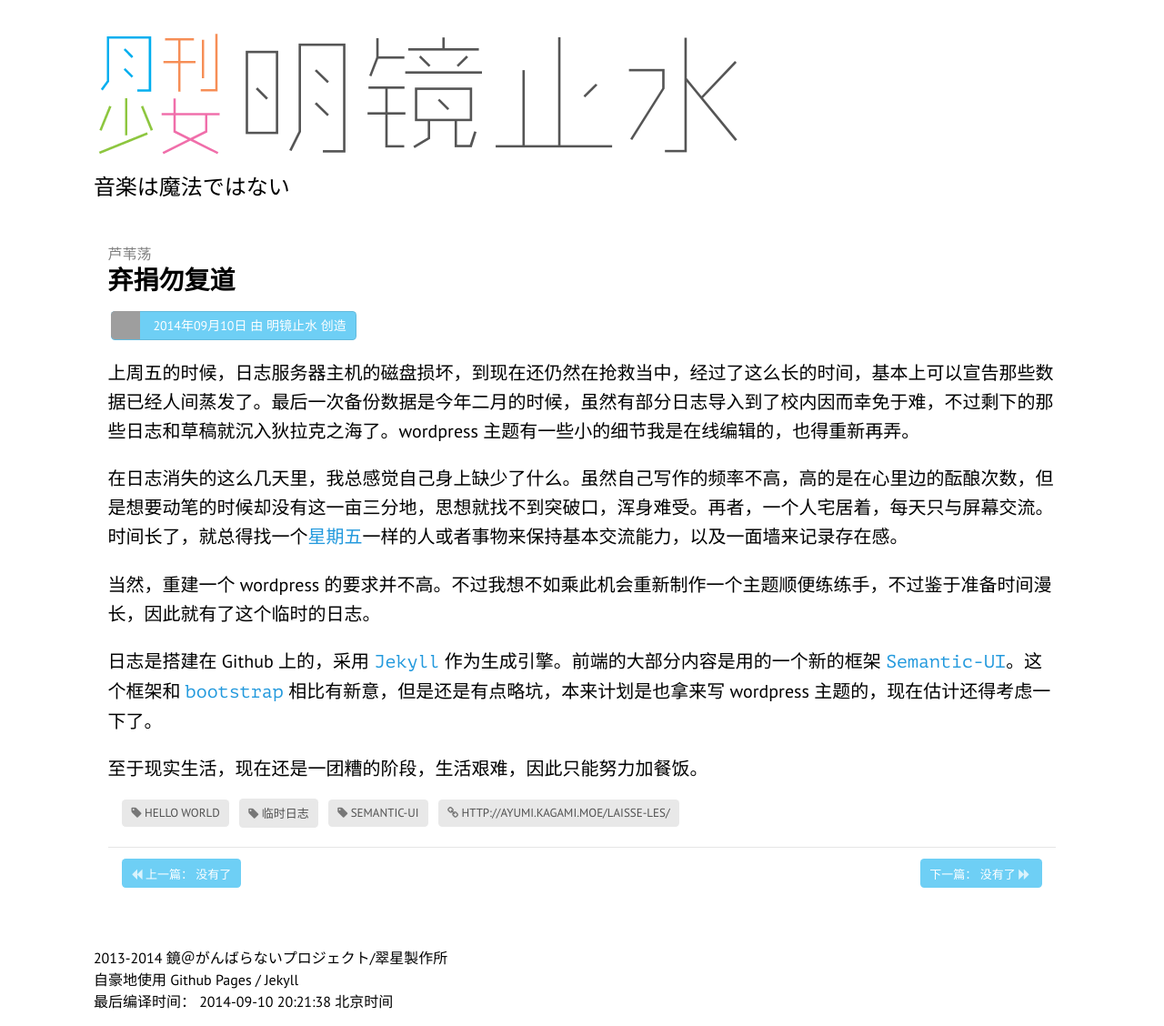
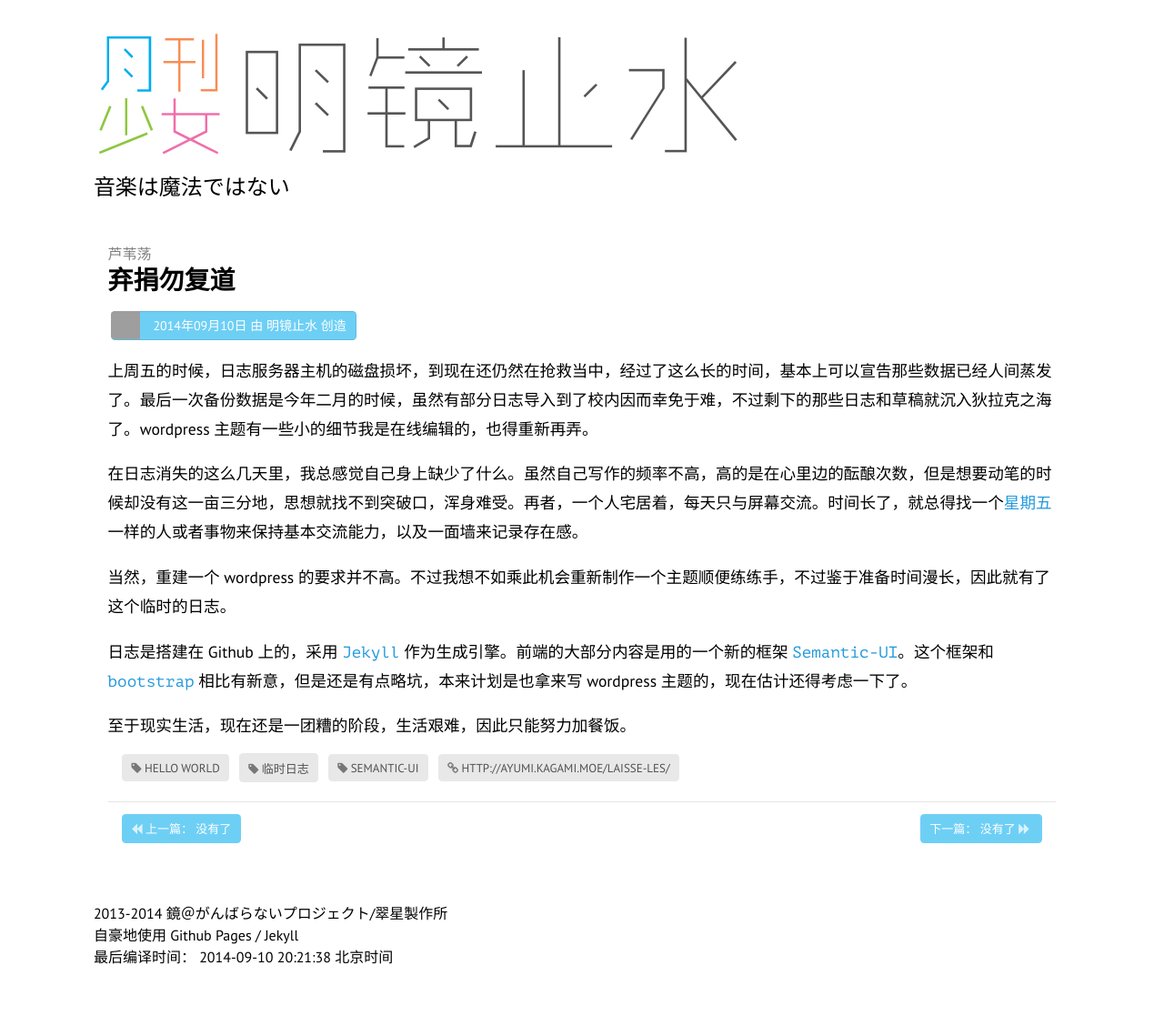
Before and after one commit to KagamiChan/ayumi, a Jekyll site: the page built from _posts/2014-09-08-laisse-les.md, in a window 1280 px wide. Shown: the whole page at 91% size. Built offline with Jekyll 4.4.1, drawn with Linux system fonts in a browser that asks for light colours; after the commit the page ends 1079 px from its top, so only the background shows below that; grey boxes are pictures that could not be loaded.

Commit message:
entry and portal view mod

```diff
--- a/_config.yml
+++ b/_config.yml
@@ -8,7 +8,7 @@
 
 author: 明镜止水
 
-name: 曲终人不见江上数峰青
+name: 恋の花咲く都
 
 description: 音楽は魔法ではない
 
--- a/index.html
+++ b/index.html
@@ -70,9 +70,9 @@
 
             </div>
 
-        </div>
+
 
         {% endfor %}
-
+</div>
     </div>
 </div>
--- a/style.css
+++ b/style.css
@@ -27,7 +27,7 @@
 }
 
 .content{
-    font-size: 125%;
+    font-size: 110%;
     line-height: 2rem;
 }
 
@@ -43,3 +43,19 @@
 .misc .label{
     margin-bottom: 0.375rem;
 }
+
+.content a{
+    text-decoration: underline;
+    text-decoration-style: dotted;
+    color: #29d;
+}
+
+.content a:hover{
+    text-decoration: none;
+    background-color: #29d;
+    color:#fff;
+}
+
+.content blockquote{
+    border-left: solid 2px #6ECFF5;
+}
```
